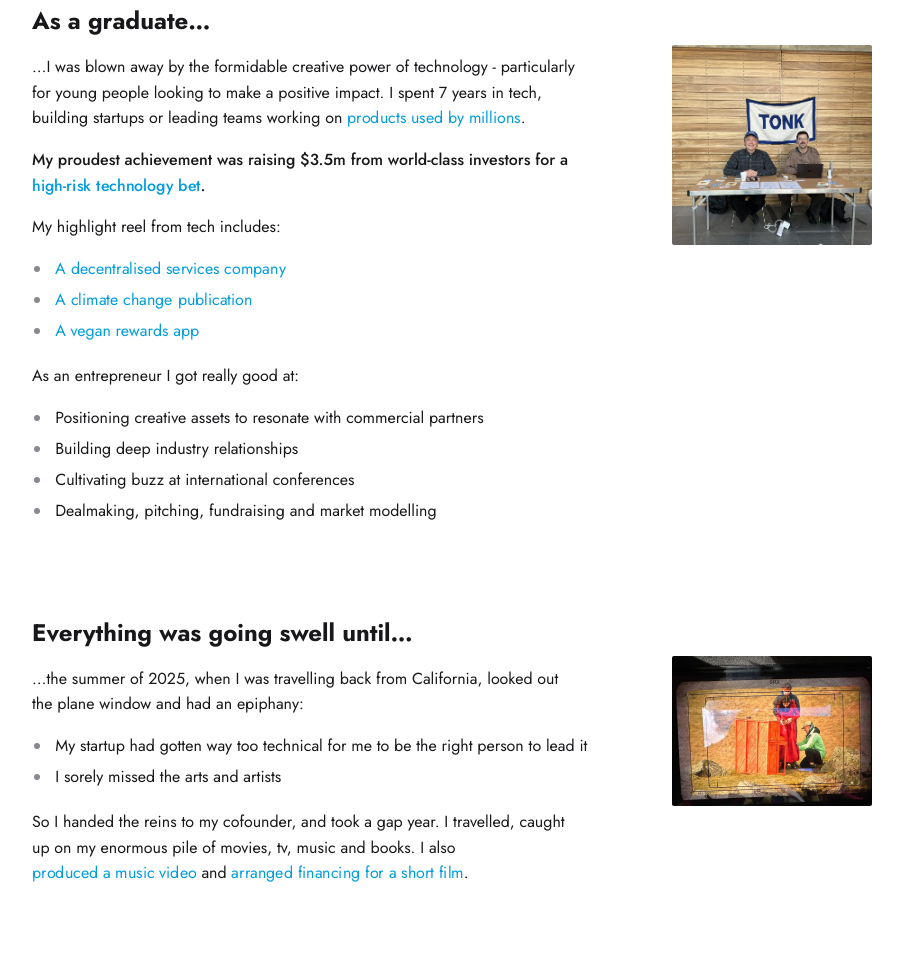
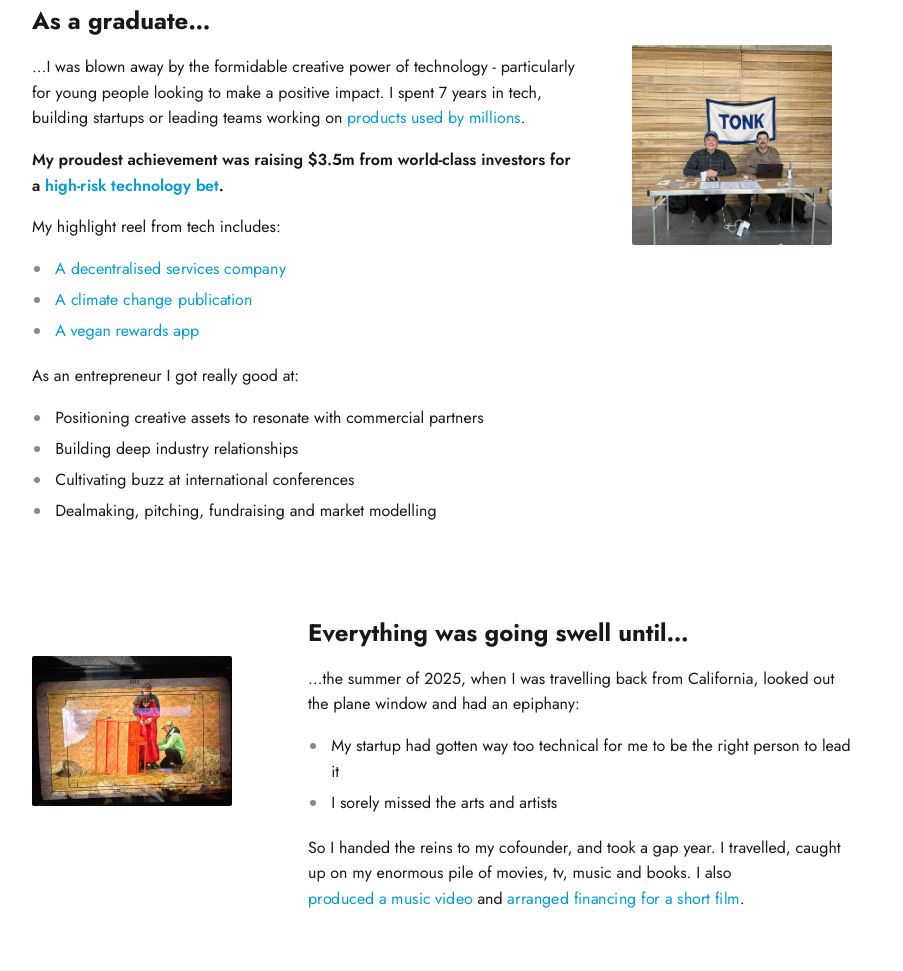
Before and after one commit to baz-lightyear/personal-website, a plain HTML site: page index.html in a window 1280 px wide. Shown: the part 521-1492 px from the top of the page, without its empty margins (0-903 px from the left). Drawn offline with Linux system fonts and the light colour scheme.

Commit message:
Alternate photo sides; fix bold weight
Co-Authored-By: Claude Opus 5.5 <noreply@anthropic.com>
Claude-Session: https://claude.ai/code/session_01NwCNG86CmerYt3ft6GCc5v

```diff
--- a/index.html
+++ b/index.html
@@ -18,7 +18,7 @@
         .bio h2 { margin: 0 0 1rem; }
         .bio p, .bio li { line-height: 1.6; max-width: 34rem; }
         .bio p { margin: 0 0 1rem; }
-        .bio strong { font-weight: 500; }
+        .bio strong { font-weight: 600; }
         .bio ul { list-style: disc; padding-left: 1.25rem; margin: 0 0 1.2rem; }
         .bio li { margin-bottom: .35rem; padding-left: .2rem; }
         .bio li::marker { color: hsl(240, 4%, 55%); }
@@ -29,8 +29,10 @@
         .bio .old p { margin-bottom: .4rem; }
         .bio .blue { color: #009DDC; }
         @media (min-width: 820px) {
-            .bio section.photo { display: grid; grid-template-columns: minmax(0, 1fr) 220px; column-gap: 3.5rem; align-items: start; }
+            .bio section.photo { display: grid; grid-template-columns: minmax(0, 34rem) 220px; column-gap: 3.5rem; align-items: start; }
             .bio section.photo figure { margin-top: 2.6rem; }
+            .bio section.photo.flip { grid-template-columns: 220px minmax(0, 34rem); }
+            .bio section.photo.flip figure { order: -1; }
         }
     </style>
 </head>
@@ -79,7 +81,7 @@
                 <img src="public/tonk-cambridge.jpg" alt="Harry at a Tonk stand in Cambridge" loading="lazy">
             </figure>
         </section>
-        <section class="photo">
+        <section class="photo flip">
             <div>
                 <h2>Everything was going swell until…</h2>
                 <p>…the summer of 2025, when I was travelling back from California, looked out the plane window and had an epiphany:</p>
```
